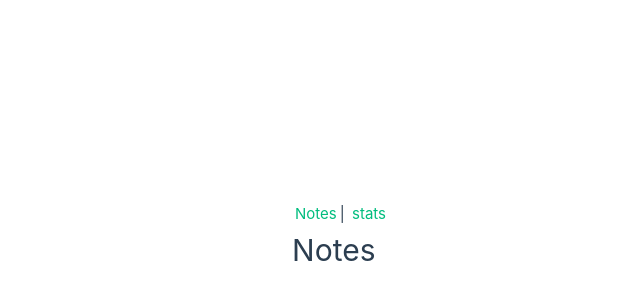
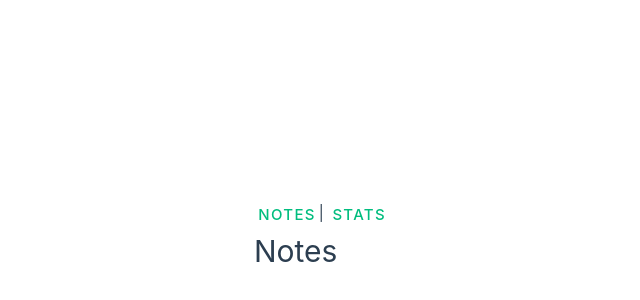
Before and after one commit to SiddMarathe/vue-composition-api-noteballs, a Vue app: page / in a window 1280 px wide. Shown: the part 162-462 px from the top of the page, without its empty margins (251-891 px from the left). Built offline with nearby package versions, Linux system fonts and the light colour scheme.

Commit message:
vuetify added

```diff
--- a/package.json
+++ b/package.json
@@ -11,8 +11,10 @@
     "format": "prettier --write src/"
   },
   "dependencies": {
+    "vite-plugin-vuetify": "^2.0.1",
     "vue": "^3.3.11",
-    "vue-router": "^4.2.5"
+    "vue-router": "^4.2.5",
+    "vuetify": "^3.4.8"
   },
   "devDependencies": {
     "@rushstack/eslint-patch": "^1.3.3",
--- a/src/App.vue
+++ b/src/App.vue
@@ -1,7 +1,7 @@
 <template>
   <div class="wrapper">
-    <RouterLink to="/">Notes</RouterLink>|
-    <RouterLink to="/stats">stats</RouterLink>
+    <RouterLink class="v-btn" to="/">Notes</RouterLink>|
+    <RouterLink class="v-btn" to="/stats">stats</RouterLink>
     <RouterView />
   </div>
 </template>
--- a/src/main.js
+++ b/src/main.js
@@ -4,4 +4,13 @@ import { createApp } from 'vue'
 import App from './App.vue'
 import router from '@/router/index.js'
 
-createApp(App).use(router).mount('#app')
+import { createVuetify } from 'vuetify'
+import * as components from 'vuetify/components'
+import * as directives from 'vuetify/directives'
+
+const vuetify = createVuetify({
+  components,
+  directives
+})
+
+createApp(App).use(router).use(vuetify).mount('#app')
--- a/vite.config.js
+++ b/vite.config.js
@@ -2,12 +2,11 @@ import { fileURLToPath, URL } from 'node:url'
 
 import { defineConfig } from 'vite'
 import vue from '@vitejs/plugin-vue'
+import vuetify from 'vite-plugin-vuetify'
 
 // https://vitejs.dev/config/
 export default defineConfig({
-  plugins: [
-    vue(),
-  ],
+  plugins: [vue(), vuetify({ autoImport: true })],
   resolve: {
     alias: {
       '@': fileURLToPath(new URL('./src', import.meta.url))
```
Also changed, not shown: 1 other file (tests, documents, lock files or other folders).
